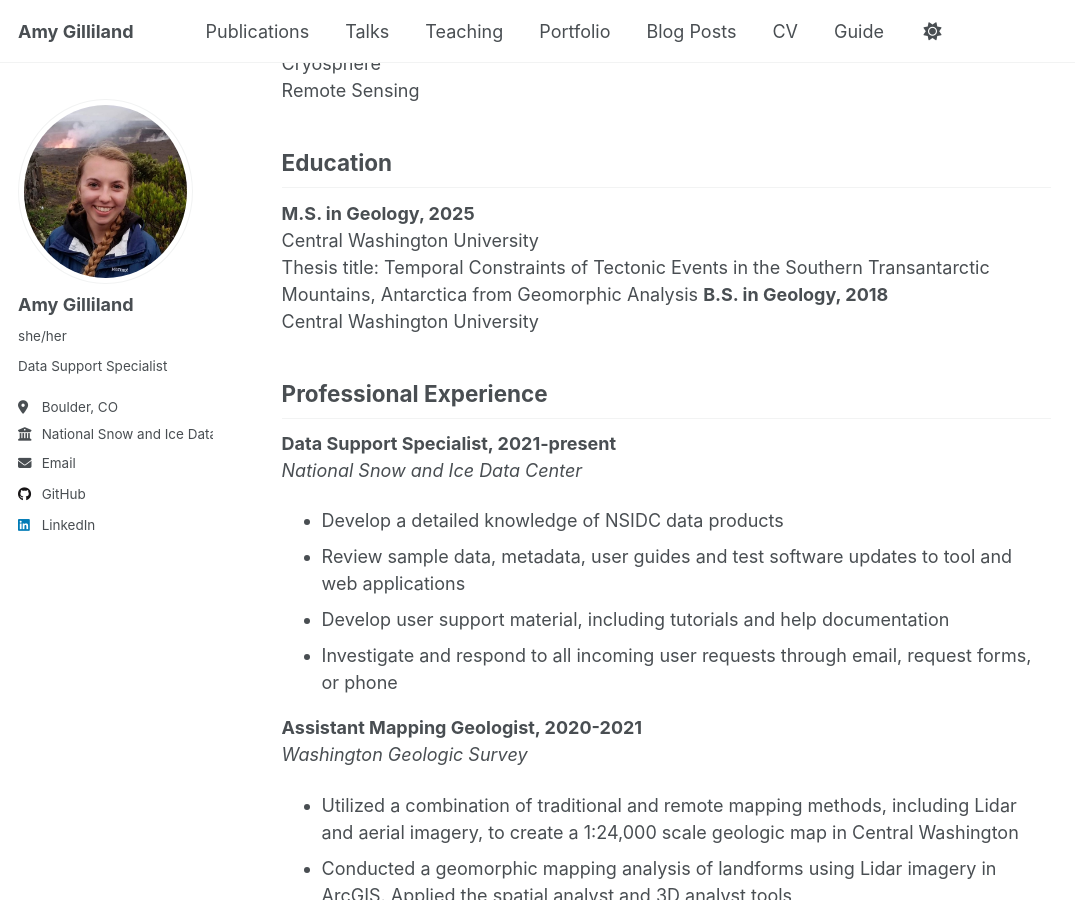
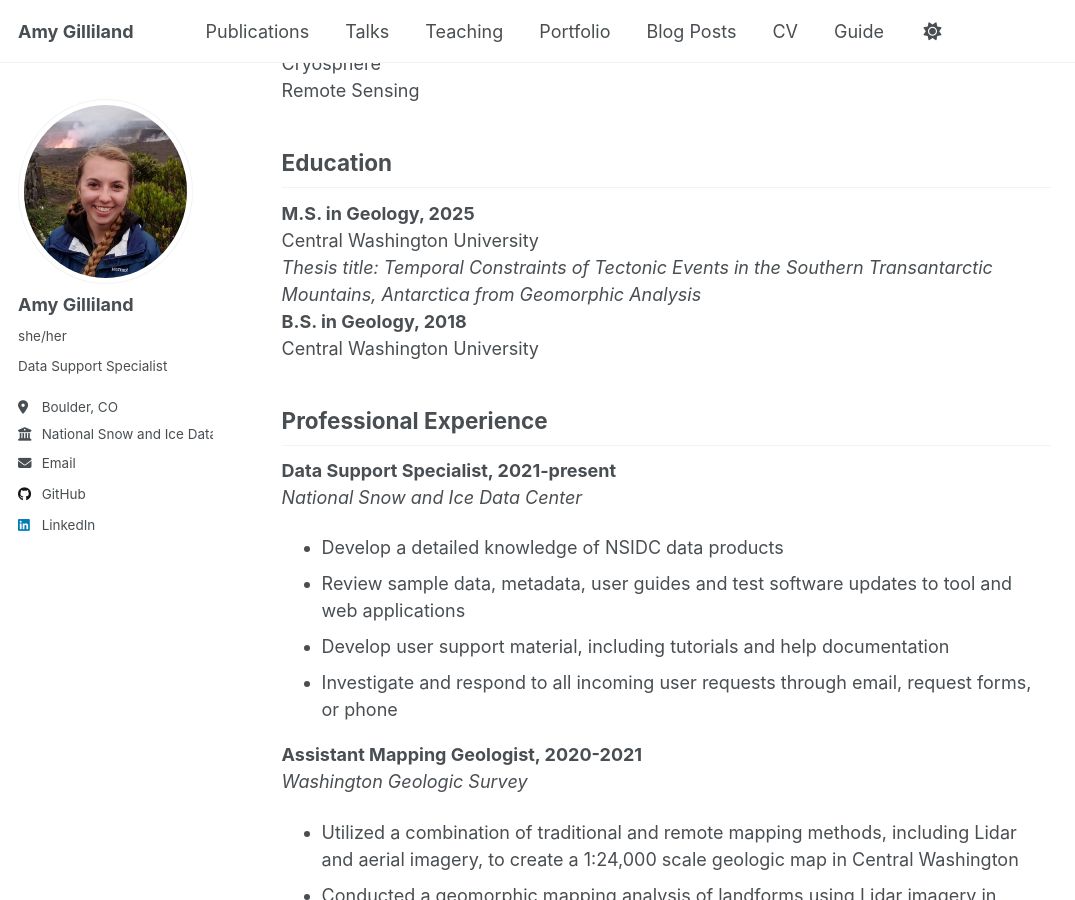
Before and after one commit to gillilanda/gillilanda.github.io, a Jekyll site: the page built from _pages/about.md, in a window 1280 px wide and 900 px high, scrolled down 721 px. Shown: the whole window, without its empty margins (0-1075 px from the left). Built offline with Jekyll 4.4.1, drawn with Linux system fonts in a browser that asks for light colours; a script that is not in the unit is left out.

Commit message:
Fix education list

```diff
--- a/_pages/about.md
+++ b/_pages/about.md
@@ -24,7 +24,7 @@ Remote Sensing
 ## Education
 **M.S. in Geology, 2025**
 Central Washington University
-Thesis title: Temporal Constraints of Tectonic Events in the Southern Transantarctic Mountains, Antarctica from Geomorphic Analysis
+*Thesis title: Temporal Constraints of Tectonic Events in the Southern Transantarctic Mountains, Antarctica from Geomorphic Analysis*
 **B.S. in Geology, 2018**
 Central Washington University
 
```
